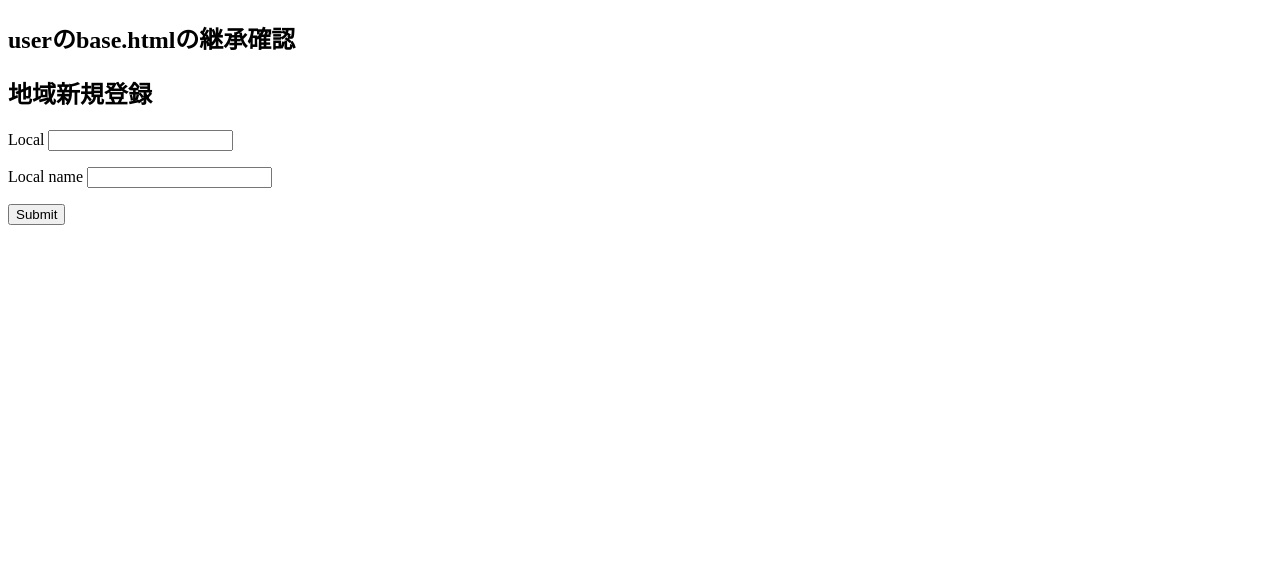
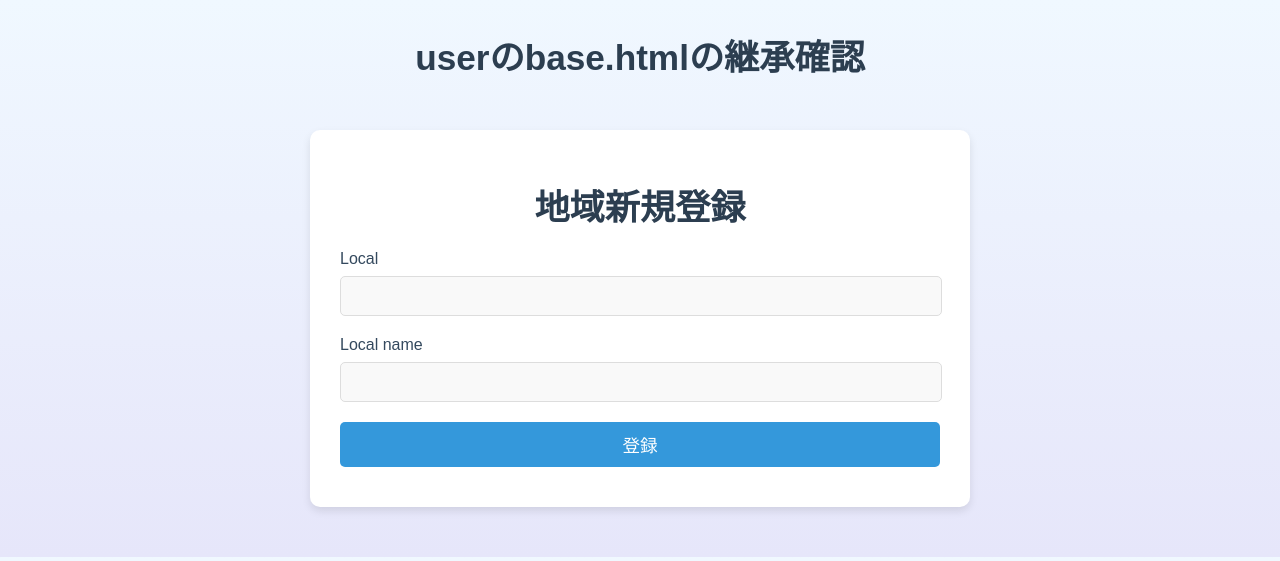
Before and after one commit to kosuke0413/test, a Flask app: template minimalapp/user/templates/user/local_regist.html in a window 1280 px wide. Shown: the top 561 px of the page. Run offline with Flask 3, Linux system fonts and the light colour scheme; the template is opened without the code that fills it, so the values that code supplies are empty, except form fields; form fields are guessed from the names that the template uses; parts of the project's set-up code (start-up, migrations or seed data) failed here and were passed over.

Commit message:
カレンダーの修正と地域登録のCSS適応

```diff
--- a/minimalapp/calendar/views.py
+++ b/minimalapp/calendar/views.py
@@ -235,7 +235,8 @@ def event_detail(calendar_id):
     date = event.day
 
     if current_user.manager_flag is True:
-        return edit_event(calendar_id)
+        return redirect(url_for("calendar.edit_event",
+                                calendar_id=calendar_id))
 
     return render_template("calendar/event_detail.html",
                            event=event, date=date)
--- a/minimalapp/user/templates/user/local_regist.html
+++ b/minimalapp/user/templates/user/local_regist.html
@@ -2,8 +2,101 @@
 {% block title %}地域新規登録{% endblock%}
 
 {% block content %}
+
+<style>
+    /* 全体背景とフォント */
+    body {
+        font-family: 'Arial', sans-serif;
+        margin: 0;
+        padding: 0;
+        background: linear-gradient(to bottom, #f0f8ff, #e6e6fa);
+        color: #333;
+    }
+
+    h2 {
+        text-align: center;
+        color: #2c3e50;
+        font-size: 2.2em;
+        margin-bottom: 20px;
+    }
+
+    .form-container {
+        max-width: 600px;
+        margin: 50px auto;
+        background: #fff;
+        padding: 20px 30px;
+        border-radius: 10px;
+        box-shadow: 0 4px 8px rgba(0, 0, 0, 0.1);
+    }
+
+    form p {
+        margin-bottom: 20px;
+    }
+
+    label {
+        display: block;
+        font-size: 1em;
+        color: #34495e;
+        margin-bottom: 8px;
+    }
+
+    input {
+        width: calc(100% - 20px);
+        padding: 10px;
+        font-size: 1em;
+        border: 1px solid #ddd;
+        border-radius: 5px;
+        background: #f9f9f9;
+        transition: border-color 0.3s;
+    }
+
+    input:focus {
+        border-color: #3498db;
+        background: #fff;
+        outline: none;
+    }
+
+    .error-messages {
+        margin-bottom: 20px;
+        color: #e74c3c;
+        font-size: 0.9em;
+    }
+
+    .error {
+        display: block;
+        margin-bottom: 5px;
+    }
+
+    .submit-button {
+        display: block;
+        width: 100%;
+        padding: 10px 20px;
+        font-size: 1.1em;
+        color: #fff;
+        background: #3498db;
+        border: none;
+        border-radius: 5px;
+        text-align: center;
+        cursor: pointer;
+        transition: background 0.3s, transform 0.2s;
+    }
+
+    .submit-button:hover {
+        background: #1abc9c;
+        transform: scale(1.02);
+    }
+
+    .submit-button:active {
+        background: #16a085;
+    }
+</style>
+
+<div class="form-container">
+    <h2>地域新規登録</h2>
     <form method="post" action="{{ url_for('user.local_regist') }}" novalidate="novalidate">
         {{ form.csrf_token }}
+
+        <!-- フラッシュメッセージの表示 -->
         {% with messages = get_flashed_messages(category_filter=["local_error"]) %}
         {% if messages %}
         <div class="error-messages">
@@ -13,14 +106,14 @@
         </div>
         {% endif %}
         {% endwith %}
-        <h2>地域新規登録</h2>
 
+        <!-- フォームフィールド -->
         <p>
             {{ form.local_id.label }}
             {{ form.local_id() }}
         </p>
         {% for error in form.local_id.errors %}
-        <span style="color: red;">{{ error }}</span>
+        <span class="error">{{ error }}</span>
         {% endfor %}
 
         <p>
@@ -28,12 +121,14 @@
             {{ form.local_name() }}
         </p>
         {% for error in form.local_name.errors %}
-        <span style="color: red;">{{ error }}</span>
+        <span class="error">{{ error }}</span>
         {% endfor %}
 
         <!-- 送信ボタン -->
-        <p>{{ form.submit() }}</p>
-
+        <p>
+            <button type="submit" class="submit-button">登録</button>
+        </p>
     </form>
+</div>
 
 {% endblock %}
```
